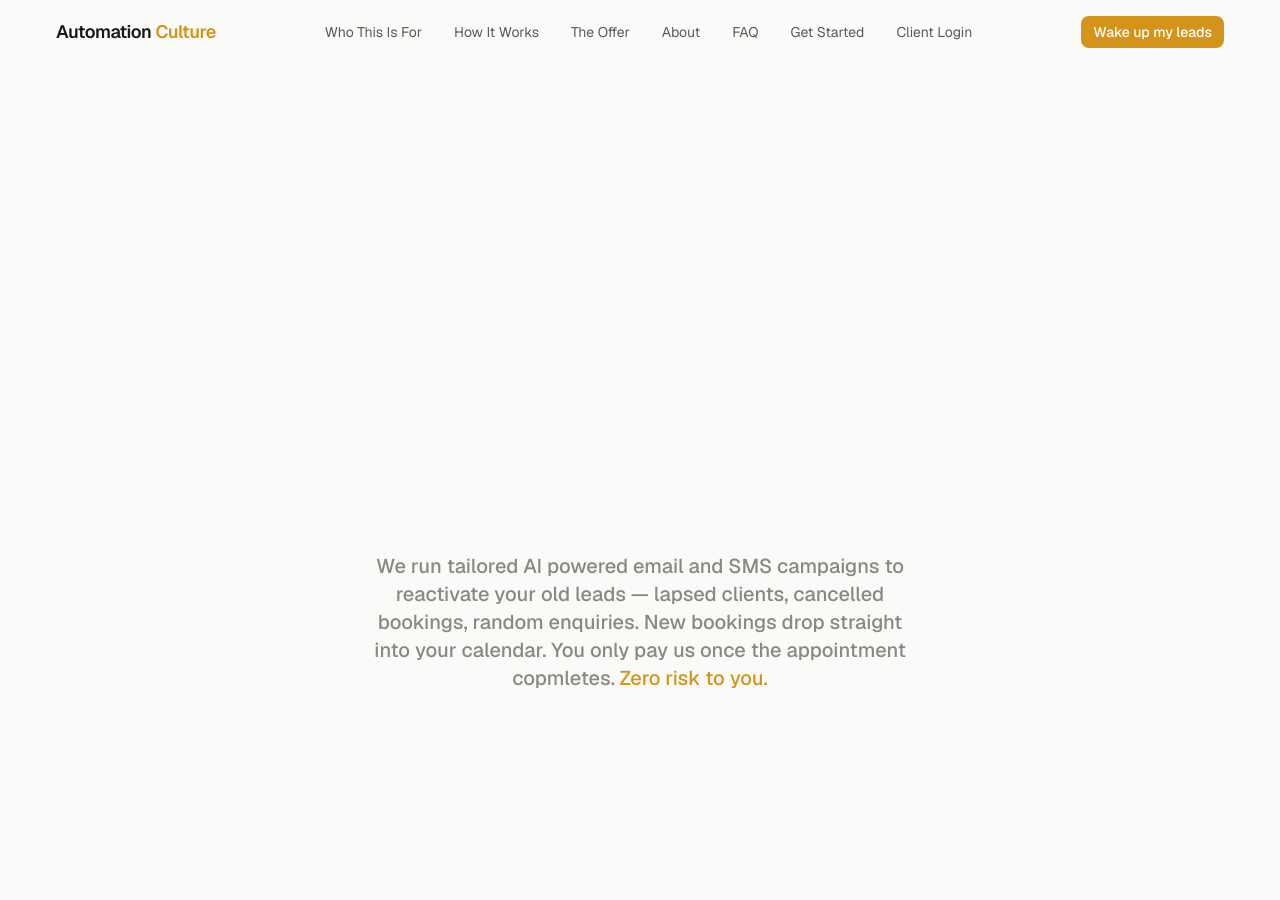
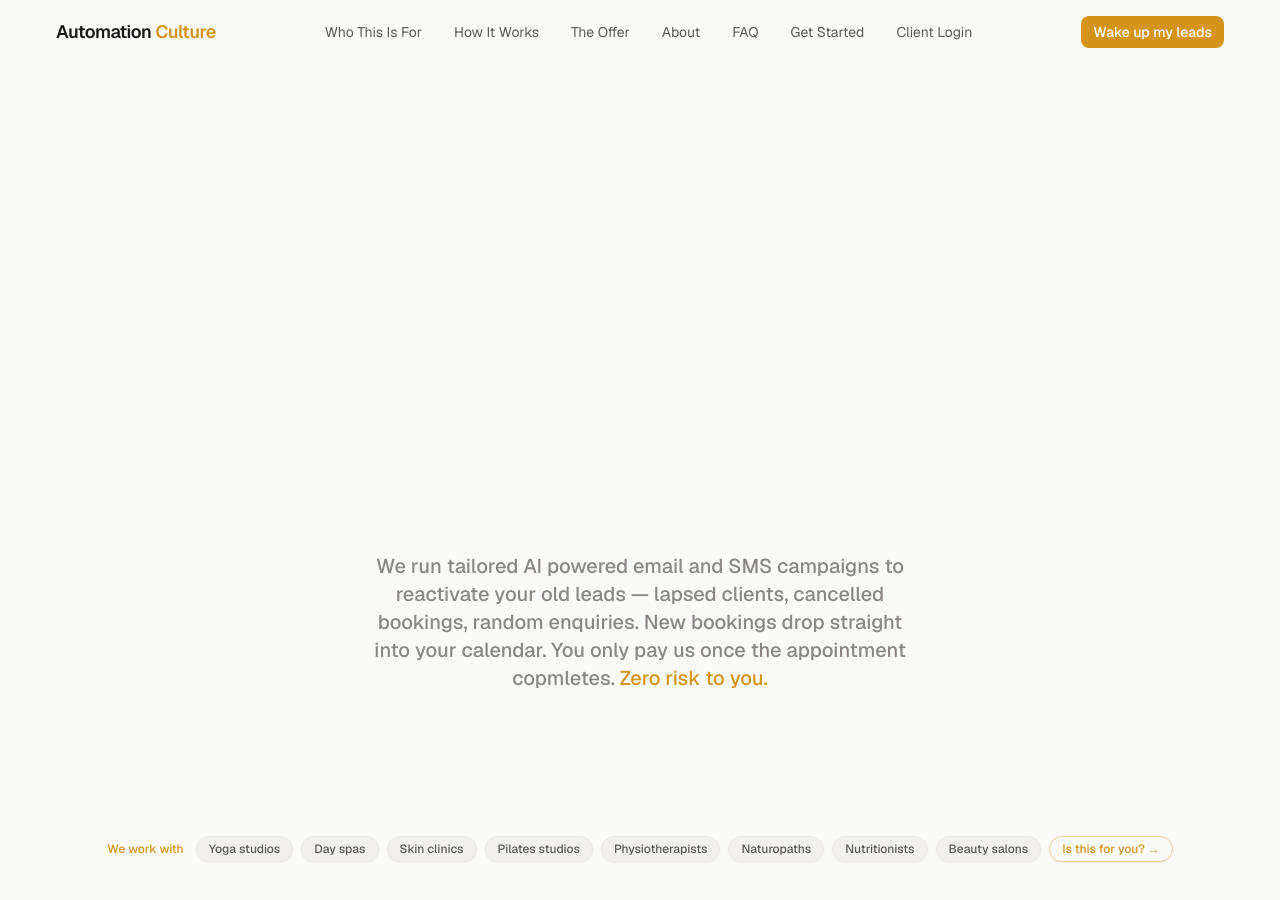
Before and after one commit to automationcultureai/automation-culture-marketing-website, a Next.js app: page / in a window 1280 px wide. Shown: the top 900 px of the page. Built offline with nearby package versions, Linux system fonts and the light colour scheme.

Commit message:
feat: add industry pills to hero section and remove toast notification
Co-Authored-By: Claude Sonnet 4.6 <noreply@anthropic.com>

```diff
--- a/app/components/sections/HeroSection.tsx
+++ b/app/components/sections/HeroSection.tsx
@@ -99,6 +99,31 @@ export function HeroSection({
             ))}
           </div>
 
+          {/* Industry pills */}
+          <div className="relative z-10 animate-appear opacity-0 delay-500 flex flex-wrap justify-center items-center gap-2">
+            <span className="text-xs font-medium text-[#D4941A] mr-1">We work with</span>
+            {["Yoga studios", "Day spas", "Skin clinics", "Pilates studios", "Physiotherapists", "Naturopaths", "Nutritionists", "Beauty salons"].map((label) => (
+              <motion.span
+                key={label}
+                whileHover={{ y: -3, boxShadow: "0 4px 10px rgba(0,0,0,0.12)" }}
+                transition={{ type: "spring", stiffness: 400, damping: 20 }}
+                className="rounded-full border border-[#ECEAE6] bg-[#F2F0EC] px-3 py-1 text-xs font-medium text-[#5C5A58] cursor-default transition-colors duration-200 hover:border-[#D4941A]/40 hover:text-[#1a1a1a]"
+                style={{ boxShadow: "0 1px 2px rgba(0,0,0,0.06)" }}
+              >
+                {label}
+              </motion.span>
+            ))}
+            <motion.a
+              href="#who"
+              whileHover={{ y: -3, boxShadow: "0 4px 10px rgba(0,0,0,0.12)" }}
+              transition={{ type: "spring", stiffness: 400, damping: 20 }}
+              className="rounded-full border border-[#D4941A]/40 bg-[#D4941A]/8 px-3 py-1 text-xs font-medium text-[#D4941A] transition-colors duration-200 hover:bg-[#D4941A]/15 hover:border-[#D4941A]/60"
+              style={{ boxShadow: "0 1px 2px rgba(0,0,0,0.06)" }}
+            >
+              Is this for you? →
+            </motion.a>
+          </div>
+
         </div>
       </div>
 
--- a/app/page.tsx
+++ b/app/page.tsx
@@ -1,5 +1,4 @@
 import { Navbar } from "@/components/sections/Navbar";
-import { ToastNotification } from "@/components/ui/ToastNotification";
 import { MobileStickyBar } from "@/components/ui/MobileStickyBar";
 import { HeroSection } from "@/components/sections/HeroSection";
 import { SocialProofBar } from "@/components/sections/SocialProofBar";
@@ -63,7 +62,6 @@ export default function Home() {
       <div className="h-px w-full bg-[linear-gradient(90deg,transparent_0%,#D4941A_30%,#D4941A_70%,transparent_100%)]" />
       <ContactSection />
       <Footer />
-      <ToastNotification />
       <MobileStickyBar />
     </main>
   );
```
